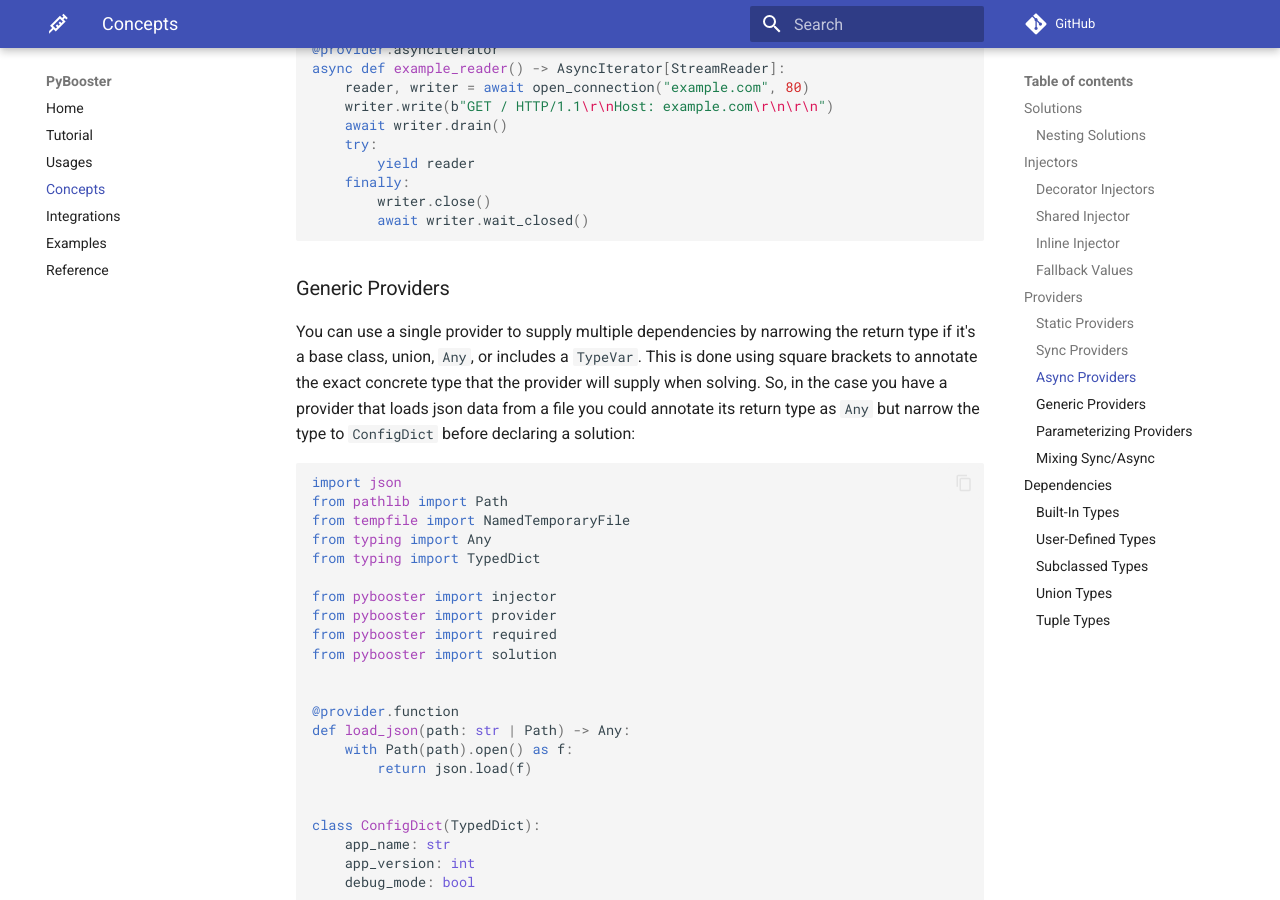
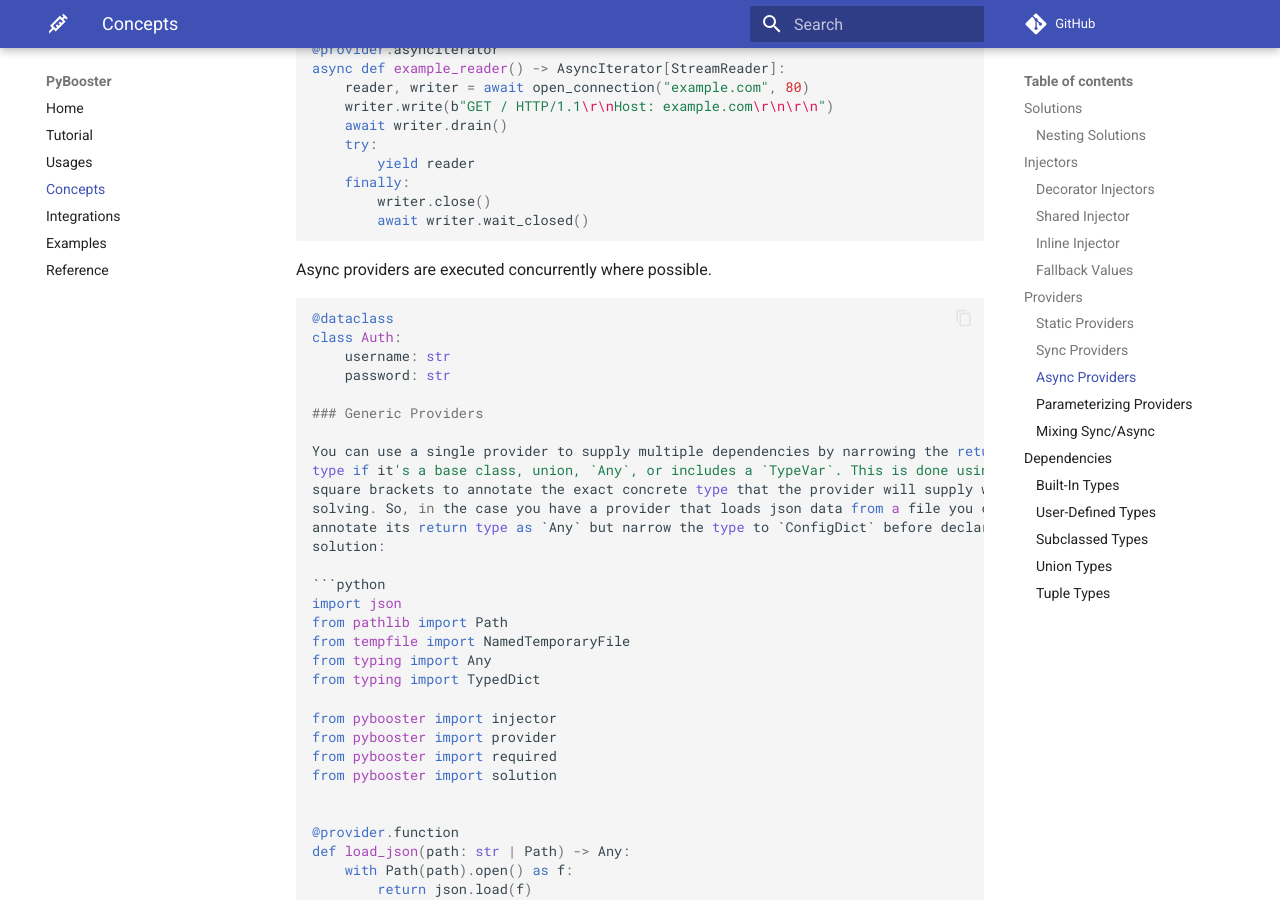
Before and after one commit to rmorshea/pybooster, an MkDocs documentation site: the page built from docs/src/concepts.md, in a window 1280 px wide and 900 px high, scrolled down 7433 px. Built offline with MkDocs 1.6.1 and Material for MkDocs 9.7.7, drawn with Linux system fonts in a browser that asks for light colours; comment, search, counter and statistics services are not loaded; some of the changed text lies outside the part shown.

Commit message:
minor optimization

`````diff
--- a/docs/src/concepts.md
+++ b/docs/src/concepts.md
@@ -383,6 +383,16 @@ async def example_reader() -> AsyncIterator[StreamReader]:
         await writer.wait_closed()
 ```
 
+Async providers are executed concurrently where possible.
+
+````python
+
+
+@dataclass
+class Auth:
+    username: str
+    password: str
+
 ### Generic Providers
 
 You can use a single provider to supply multiple dependencies by narrowing the return
@@ -428,7 +438,7 @@ config_json.write_text('{"app_name": "MyApp", "app_version": 1, "debug_mode": tr
 
 with solution(load_json[ConfigDict].bind(config_json)):
     assert get_config() == {"app_name": "MyApp", "app_version": 1, "debug_mode": True}
-```
+````
 
 Since concrete types for `TypeVar`s cannot be automatically inferred from the arguments
 passed to the provider. You must always narrow the return type (as shown above) or pass
`````
Also changed, not shown: other parts of docs/src/concepts.md (+3 -4 lines), 2 other files.
